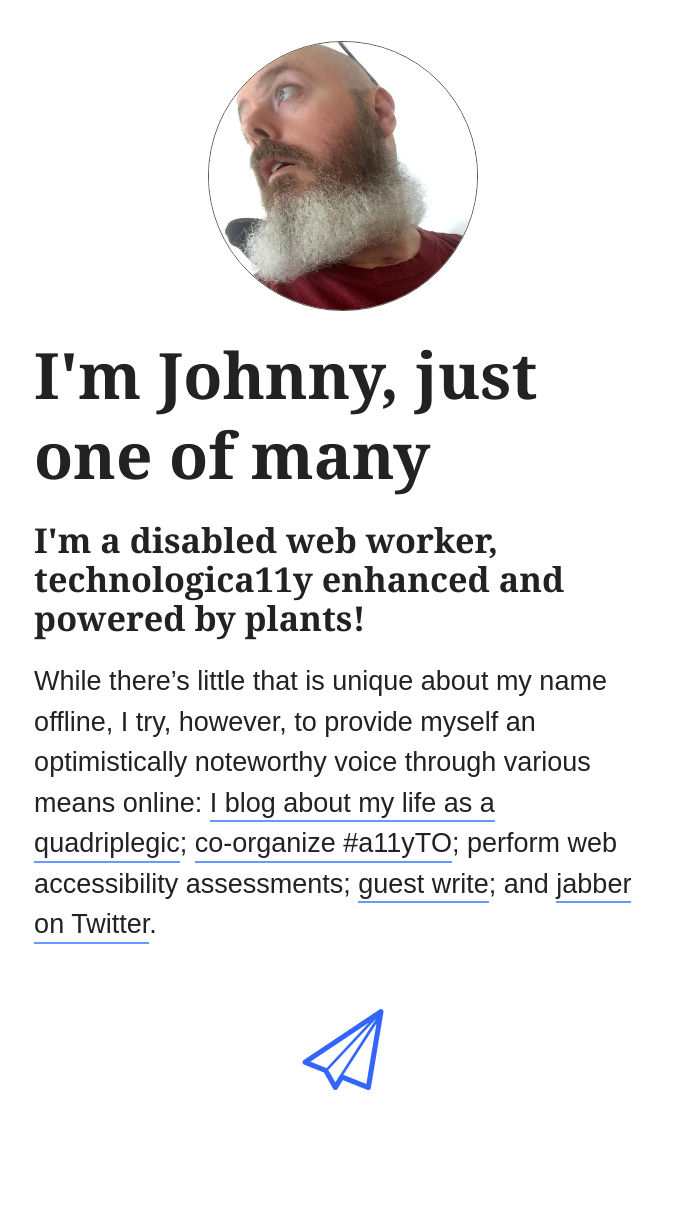
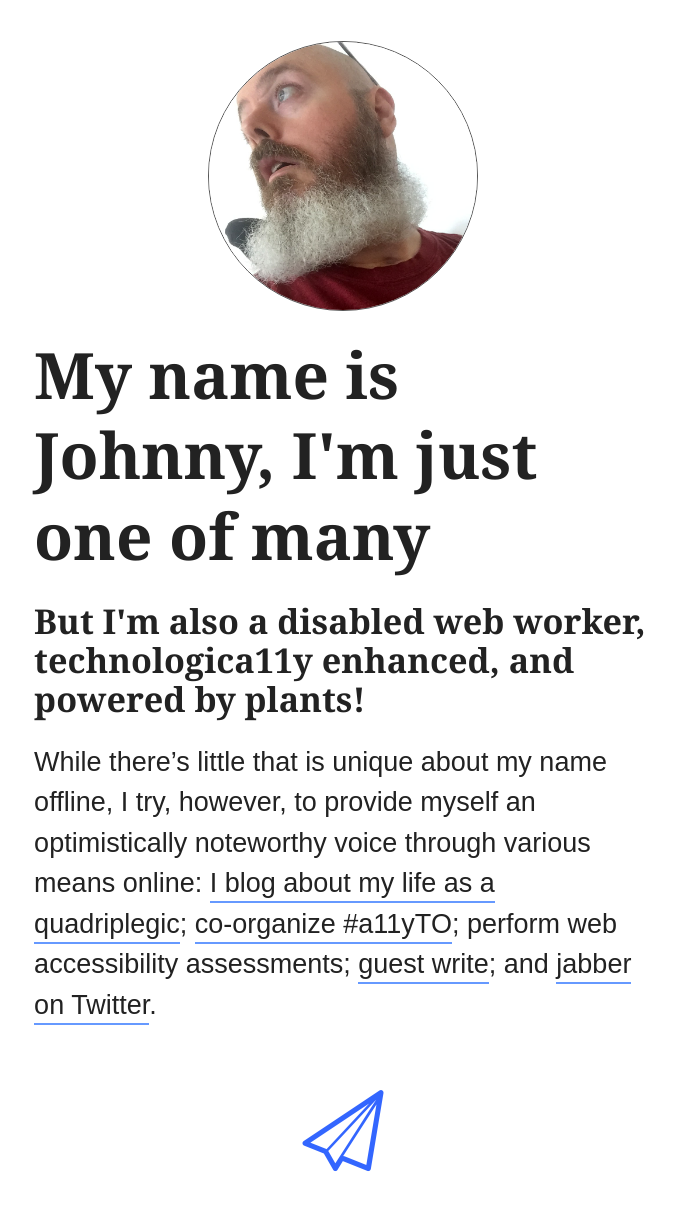
Before and after one commit to abledaccess/johnnydaux.org, a Jekyll site: the page built from index.md, in a window 1280 px wide. Shown: the whole page, without its empty margins (297-972 px from the left). Built offline with Jekyll 4.4.1, drawn with Linux system fonts in a browser that asks for light colours; before the commit the page ends 1137 px from its top, so only the background shows below that.

Commit message:
Update how efficiently Jekyll runs and update copy

```diff
--- a/_config.yml
+++ b/_config.yml
@@ -13,9 +13,9 @@
 # you will see them accessed via {{ site.title }}, {{ site.email }}, and so on.
 # You can create any custom variable you would like, and they will be accessible
 # in the templates via {{ site.myvariable }}.
-title: "I'm Johnny, just one of many"
+title: "My name is Johnny, I'm just one of many"
+description: "But I'm also a disabled web worker, technologica11y enhanced, and powered by plants!"
 email: hi@johnnydaux.org
-description: "I'm a disabled web worker, technologica11y enhanced and powered by plants!"
 baseurl: "" # the subpath of your site, e.g. /blog
 url: "http://johnnydaux.org/" # the base hostname & protocol for your site, e.g. http://example.com
 
--- a/_layouts/default.html
+++ b/_layouts/default.html
@@ -38,7 +38,7 @@
 					<img src="images/johnny.jpg" alt="This is a selfie, taken from a low angle and looking over my right shoulder, wearing a red t-shirt and a mid-length, largely greying beard." />
 				</p>
 
-				<h1>{{ page.title }}</h1>
+				{% if page.class == 'not-found' %}<h1>{{ page.title }}</h1>{% else %}<h1>{{ site.title }}</h1>{% endif %}
 
 				{{ content }}
 
```
Also changed, not shown: 404.md (+1 -1 lines), index.md (+0 -2 lines).
